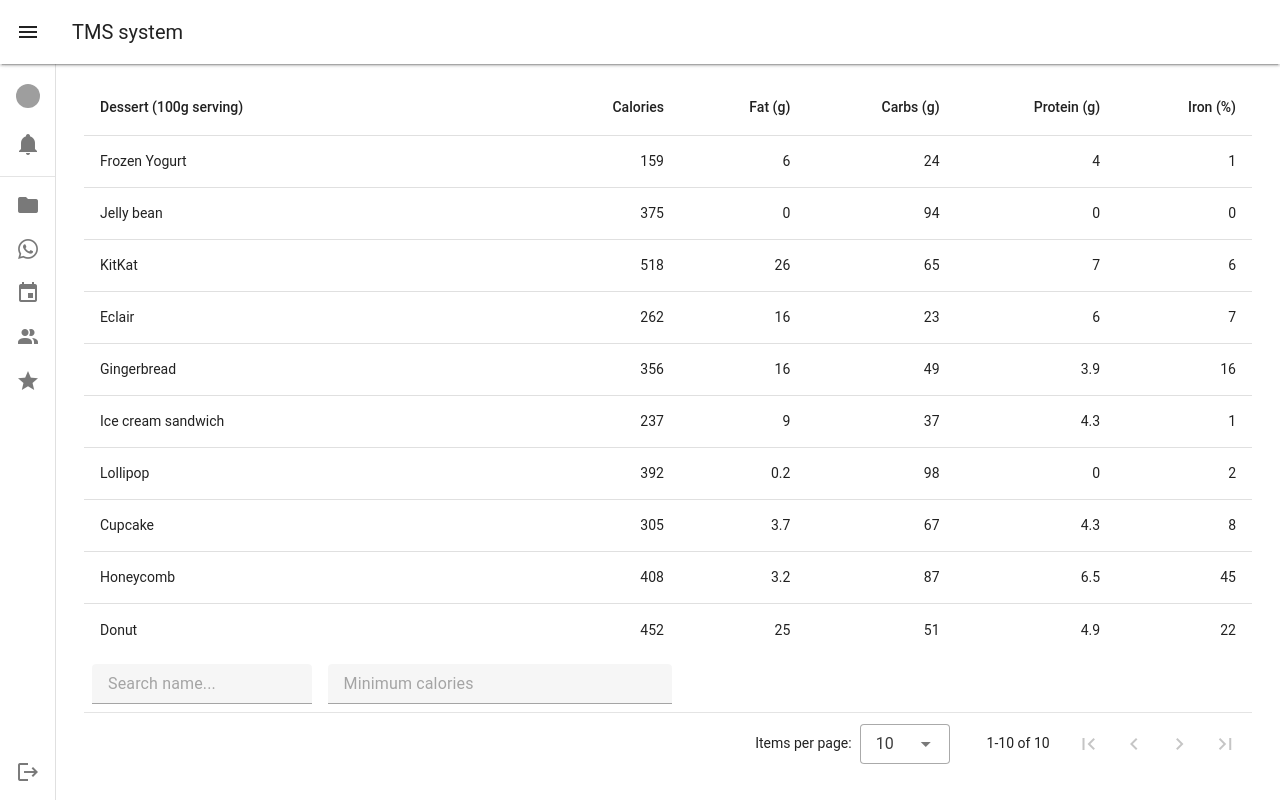
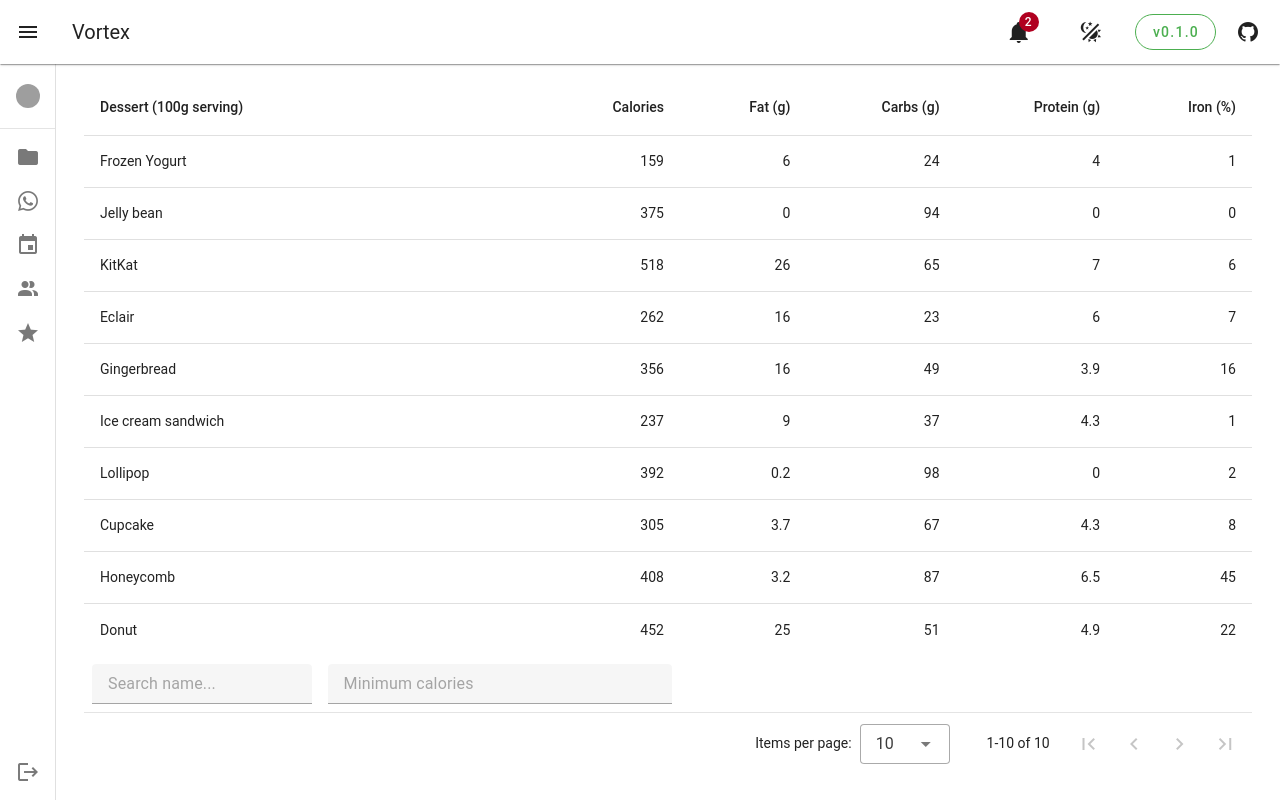
Before and after one commit to Jpgomesf/nuxtjs-scaffold, a Nuxt app: page / in a window 1280 px wide. Built offline with nearby package versions, Linux system fonts and the light colour scheme; grey boxes are pictures that could not be loaded.

Commit message:
:sparkles: feat: Enhance appBar with notificatios and releases.

```diff
--- a/components/AppBar.vue
+++ b/components/AppBar.vue
@@ -1,12 +1,101 @@
 <script setup lang="ts">
+import { useTheme } from 'vuetify';
+
 const { toggleDrawer } = useDrawer();
+const version = 'v0.1.0'
+const menu = ref(false);  // Controls the visibility of the menu
+const notificationsMenu = ref(false);  // Controls the visibility of the menu
+const fav = ref(true)
+const message = ref(false)
+const hints = ref(true)
+const versionHistory = ref([
+  { version: 'v0.1.0', description: 'Initial release.', value: '0.1.0' },
+  { version: 'v0.0.9', description: 'Bug fixes and minor improvements.', value: '0.0.9' },
+  { version: 'v0.0.8', description: 'Added new features.', value: '0.0.8' },
+  { version: 'v0.0.7', description: 'Performance enhancements.', value: '0.0.7' }
+]);
+
+const notifHistory = ref([
+  { icon: 'mdi-file', title: 'New contract!', type: 'contract', description: 'Available contract', date: '2020-03-01' },
+  { icon: 'mdi-headset', title: 'Ticket Update!', type: 'support', description: 'Ticket sent to develop', date: '2020-03-01' },
+]);
+
+const theme = useTheme()
+
+function toggleTheme() {
+  theme.global.name.value = theme.global.current.value.dark ? 'light' : 'dark'
+}
 </script>
 <template>
-  <v-app-bar :elevation="2">
+  <v-app-bar :elevation="1">
     <template v-slot:prepend>
       <v-app-bar-nav-icon @click.stop="toggleDrawer()"></v-app-bar-nav-icon>
     </template>
 
-    <v-app-bar-title>TMS system</v-app-bar-title>
+    <v-app-bar-title>Vortex</v-app-bar-title>
+
+    <v-spacer></v-spacer>
+
+    <v-menu v-model="notificationsMenu" transition="slide-x-transition" :close-on-content-click="false"
+      location="bottom">
+      <template v-slot:activator="{ props }">
+        <v-btn class="version-button" stacked v-bind="props">
+          <v-badge color="error" content="2">
+            <v-icon>mdi-bell</v-icon>
+          </v-badge>
+        </v-btn>
+      </template>
+
+      <v-card min-width="350">
+        <v-list lines="two">
+          <v-list-subheader>Notifications</v-list-subheader>
+          <v-list-item v-for="n in notifHistory">
+            <template v-slot:prepend>
+              <v-icon class="mr-n4" :icon="n.icon"></v-icon>
+            </template>
+            <v-list-item-title>{{ n.title }}</v-list-item-title>
+            <v-list-item-subtitle>{{ n.description }}</v-list-item-subtitle>
+            <template v-slot:append>
+              <div class="text-caption mb-4">
+                {{ n.date }}
+              </div>
+            </template>
+          </v-list-item>
+        </v-list>
+      </v-card>
+    </v-menu>
+
+    <v-btn stacked @click="toggleTheme" class="mr-2">
+      <v-icon icon="mdi-theme-light-dark"></v-icon>
+    </v-btn>
+
+    <v-menu v-model="menu" transition="slide-x-transition" :close-on-content-click="false" location="bottom">
+      <template v-slot:activator="{ props }">
+        <v-btn class="version-button mr-2" rounded='xl' border color="green" variant="outlined" v-bind="props">
+          {{ version }}
+        </v-btn>
+      </template>
+
+      <v-card min-width="300" class="mt-4">
+        <v-list>
+          <v-list-subheader>Releases</v-list-subheader>
+          <v-list-item v-for="v in versionHistory" :value="v.value">
+            <v-chip rounded="pill" class="mr-2 my-2" color="green lighten-2">
+              {{ v.version }}
+            </v-chip>
+            {{ v.description }}
+          </v-list-item>
+        </v-list>
+      </v-card>
+    </v-menu>
+
+    <v-btn class="mr-2" icon="mdi-github">
+    </v-btn>
   </v-app-bar>
 </template>
+
+<style scoped>
+.version-button {
+  text-transform: none;
+}
+</style>
--- a/components/AppDrawer.vue
+++ b/components/AppDrawer.vue
@@ -4,11 +4,10 @@ const { drawerItems } = useDrawerItems();
 
 </script>
 <template>
-  <v-navigation-drawer :rail="!drawer" expand-on-hover>
+  <v-navigation-drawer :rail="!drawer">
     <v-list>
       <v-list-item prepend-avatar="https://randomuser.me/api/portraits/women/85.jpg" subtitle="sandra_a88@gmailcom"
         title="Sandra Adams"></v-list-item>
-      <v-list-item prepend-icon="mdi-bell" title="Notifications" value="Notifications"></v-list-item>
     </v-list>
 
     <v-divider></v-divider>
```
